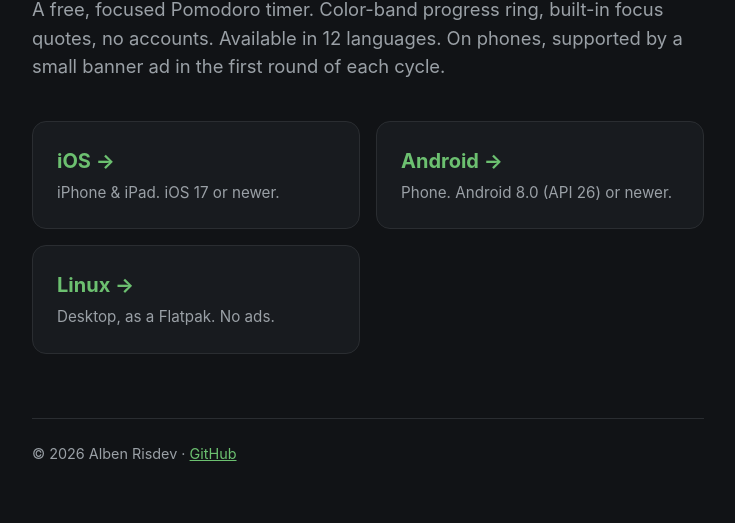
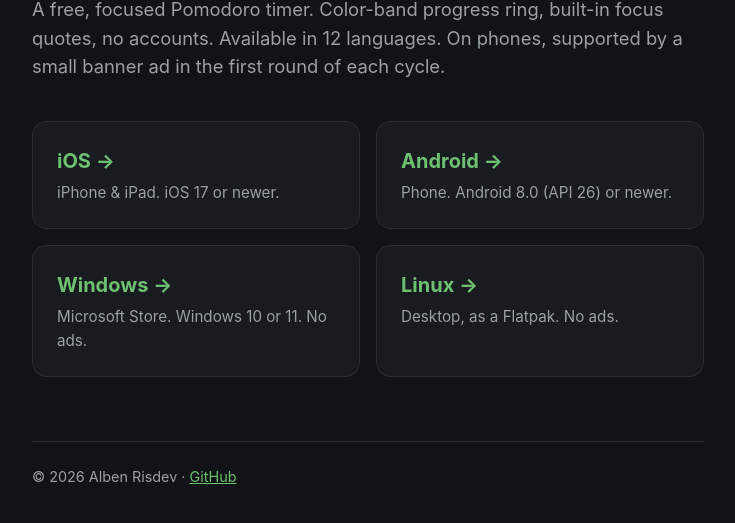
Before and after one commit to albenrisdev/albenrisdev.github.io, a plain HTML site: page luminachronos/index.html in a window 1280 px wide. Shown: the part 139-662 px from the top of the page, without its empty margins (272-1007 px from the left). Drawn offline with Linux system fonts and the light colour scheme.

Commit message:
Lumina Chronos: Windows card on the landing page (Microsoft Store)
Co-Authored-By: Claude Opus 5.5 <noreply@anthropic.com>

```diff
--- a/luminachronos/index.html
+++ b/luminachronos/index.html
@@ -3,8 +3,8 @@
 <head>
     <meta charset="UTF-8" />
     <meta name="viewport" content="width=device-width, initial-scale=1.0" />
-    <title>Lumina Chronos — Pomodoro timer for Android, iOS & Linux</title>
-    <meta name="description" content="A free, focused Pomodoro timer with color-band cues. Available on Android, iOS and Linux." />
+    <title>Lumina Chronos — Pomodoro timer for Android, iOS, Windows & Linux</title>
+    <meta name="description" content="A free, focused Pomodoro timer with color-band cues. Available on Android, iOS, Windows and Linux." />
     <style>
         :root {
             color-scheme: dark;
@@ -97,6 +97,10 @@
             <h2>Android &rarr;</h2>
             <p>Phone. Android 8.0 (API 26) or newer.</p>
         </a>
+        <a class="platform" href="https://apps.microsoft.com/detail/9MX08XP6CT0R">
+            <h2>Windows &rarr;</h2>
+            <p>Microsoft Store. Windows 10 or 11. No ads.</p>
+        </a>
         <a class="platform" href="linux/">
             <h2>Linux &rarr;</h2>
             <p>Desktop, as a Flatpak. No ads.</p>
```
